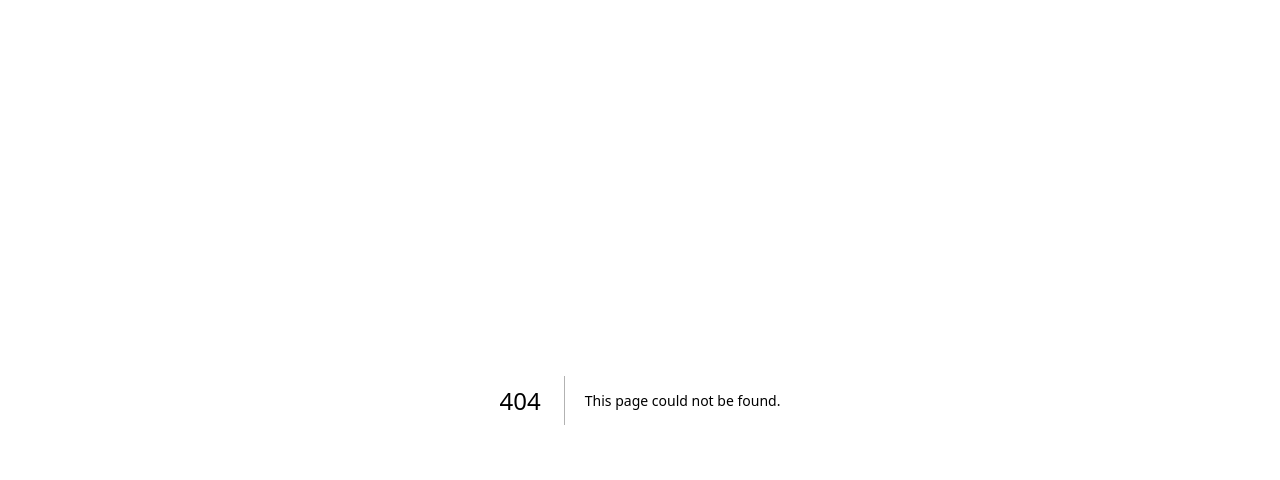
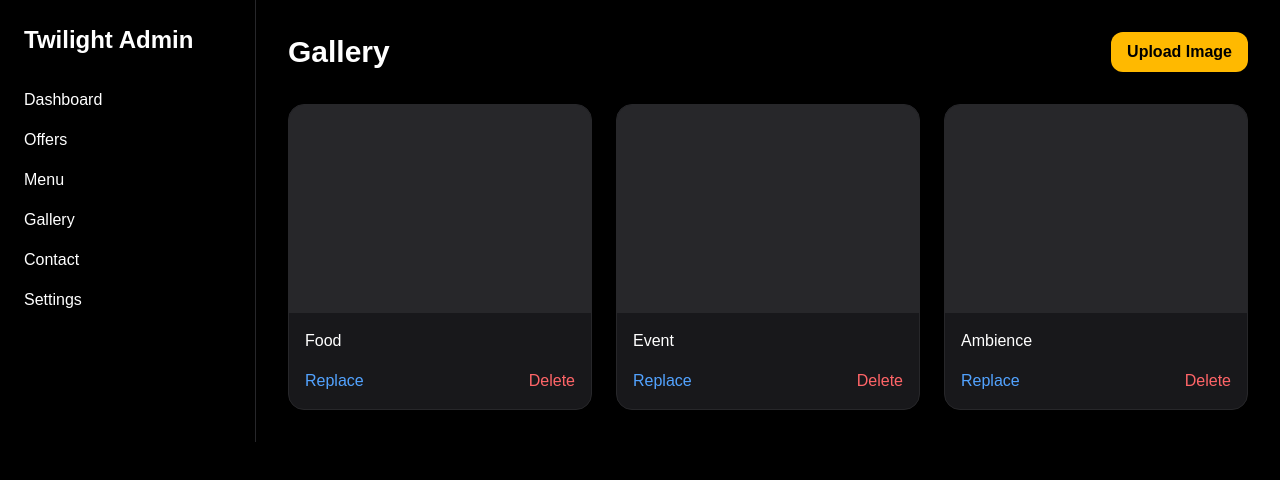
Before and after one commit to Prathiksai1278/twilight_foods, a Next.js app: page /admin/gallery in a window 1280 px wide. Before the commit this address had no page. Shown: the top 480 px of the page. Built offline with nearby package versions, Linux system fonts and the light colour scheme.

Commit message:
admin incomplete

```diff
--- /dev/null
+++ b/src/app/admin/gallery/page.tsx
@@ -0,0 +1,77 @@
+export default function GalleryPage() {
+  const images = [
+    {
+      id: 1,
+      image: "/gallery/food-1.jpg",
+      type: "Food",
+    },
+    {
+      id: 2,
+      image: "/gallery/event-1.jpg",
+      type: "Event",
+    },
+    {
+      id: 3,
+      image: "/gallery/ambience-1.jpg",
+      type: "Ambience",
+    },
+  ];
+
+  return (
+    <>
+      <div className="flex items-center justify-between">
+        <h2 className="text-3xl font-bold">
+          Gallery
+        </h2>
+
+        <button
+          className="
+            rounded-xl
+            bg-amber-400
+            px-4
+            py-2
+            font-semibold
+            text-black
+          "
+        >
+          Upload Image
+        </button>
+      </div>
+
+      <div className="mt-8 grid gap-6 md:grid-cols-3">
+        {images.map((img) => (
+          <div
+            key={img.id}
+            className="
+              overflow-hidden
+              rounded-2xl
+              border
+              border-zinc-800
+              bg-zinc-900
+            "
+          >
+            <div className="h-52 bg-zinc-800" />
+
+            <div className="p-4">
+              <p className="font-medium">
+                {img.type}
+              </p>
+
+              <div className="mt-4 flex justify-between">
+
+                <button className="text-blue-400">
+                  Replace
+                </button>
+
+                <button className="text-red-400">
+                  Delete
+                </button>
+
+              </div>
+            </div>
+          </div>
+        ))}
+      </div>
+    </>
+  );
+}
--- /dev/null
+++ b/src/app/admin/layout.tsx
@@ -0,0 +1,49 @@
+export default function AdminLayout({
+  children,
+}: {
+  children: React.ReactNode;
+}) {
+  return (
+    <div className="min-h-screen bg-black text-white">
+      <div className="flex">
+
+        <aside className="w-64 border-r border-zinc-800 p-6">
+          <h1 className="text-2xl font-bold">
+            Twilight Admin
+          </h1>
+
+          <nav className="mt-8 flex flex-col gap-4">
+
+            <a href="/admin">Dashboard</a>
+
+            <a href="/admin/offers">
+              Offers
+            </a>
+
+            <a href="/admin/menu">
+              Menu
+            </a>
+
+            <a href="/admin/gallery">
+              Gallery
+            </a>
+
+            <a href="/admin/contact">
+              Contact
+            </a>
+
+            <a href="/admin/settings">
+              Settings
+            </a>
+
+          </nav>
+        </aside>
+
+        <main className="flex-1 p-8">
+          {children}
+        </main>
+
+      </div>
+    </div>
+  );
+}
--- /dev/null
+++ b/src/app/admin/menu/page.tsx
@@ -0,0 +1,101 @@
+export default function MenuPage() {
+  const menuItems = [
+    {
+      id: 1,
+      category: "Burgers",
+      name: "Chicken Zinger",
+      price: "₹199",
+      available: true,
+    },
+    {
+      id: 2,
+      category: "Pizzas",
+      name: "Cheese Burst",
+      price: "₹299",
+      available: false,
+    },
+  ];
+
+  return (
+    <>
+      <div className="flex items-center justify-between">
+        <h2 className="text-3xl font-bold">
+          Menu Management
+        </h2>
+
+        <button
+          className="
+            rounded-xl
+            bg-amber-400
+            px-4
+            py-2
+            font-semibold
+            text-black
+          "
+        >
+          Add Item
+        </button>
+      </div>
+
+      <div className="mt-8 overflow-hidden rounded-2xl border border-zinc-800">
+
+        <table className="w-full">
+          <thead className="bg-zinc-900">
+            <tr>
+              <th className="p-4 text-left">Category</th>
+              <th className="p-4 text-left">Item</th>
+              <th className="p-4 text-left">Price</th>
+              <th className="p-4 text-left">Status</th>
+              <th className="p-4 text-right">Actions</th>
+            </tr>
+          </thead>
+
+          <tbody>
+            {menuItems.map((item) => (
+              <tr
+                key={item.id}
+                className="border-t border-zinc-800"
+              >
+                <td className="p-4">
+                  {item.category}
+                </td>
+
+                <td className="p-4">
+                  {item.name}
+                </td>
+
+                <td className="p-4">
+                  {item.price}
+                </td>
+
+                <td className="p-4">
+                  {item.available ? (
+                    <span className="text-green-400">
+                      Available
+                    </span>
+                  ) : (
+                    <span className="text-red-400">
+                      Unavailable
+                    </span>
+                  )}
+                </td>
+
+                <td className="p-4 text-right">
+                  <button className="mr-3 text-blue-400">
+                    Edit
+                  </button>
+
+                  <button className="text-red-400">
+                    Delete
+                  </button>
+                </td>
+              </tr>
+            ))}
+          </tbody>
+
+        </table>
+
+      </div>
+    </>
+  );
+}
--- /dev/null
+++ b/src/app/admin/offer/page.tsx
@@ -0,0 +1,159 @@
+"use client";
+
+import { useState } from "react";
+
+export default function OffersPage() {
+  const [offers, setOffers] = useState([
+    {
+      id: 1,
+      title: "Buy 1 Get 1 Burger",
+      status: "Active",
+    },
+  ]);
+
+  const [showForm, setShowForm] = useState(false);
+
+  const [title, setTitle] = useState("");
+
+  const addOffer = () => {
+    if (!title.trim()) return;
+
+    setOffers([
+      ...offers,
+      {
+        id: Date.now(),
+        title,
+        status: "Active",
+      },
+    ]);
+
+    setTitle("");
+    setShowForm(false);
+  };
+
+  const deleteOffer = (id: number) => {
+    setOffers(
+      offers.filter((offer) => offer.id !== id)
+    );
+  };
+
+  return (
+    <>
+      <div className="flex items-center justify-between">
+        <h2 className="text-3xl font-bold">
+          Offers
+        </h2>
+
+        <button
+          onClick={() => setShowForm(true)}
+          className="
+            rounded-xl
+            bg-amber-400
+            px-4
+            py-2
+            font-semibold
+            text-black
+          "
+        >
+          Add Offer
+        </button>
+      </div>
+
+      {showForm && (
+        <div
+          className="
+            mt-6
+            rounded-2xl
+            border
+            border-zinc-800
+            bg-zinc-900
+            p-6
+          "
+        >
+          <input
+            type="text"
+            placeholder="Offer Title"
+            value={title}
+            onChange={(e) =>
+              setTitle(e.target.value)
+            }
+            className="
+              w-full
+              rounded-xl
+              border
+              border-zinc-700
+              bg-black
+              p-3
+            "
+          />
+
+          <button
+            onClick={addOffer}
+            className="
+              mt-4
+              rounded-xl
+              bg-green-500
+              px-4
+              py-2
+              font-semibold
+              text-white
+            "
+          >
+            Save Offer
+          </button>
+        </div>
+      )}
+
+      <div className="mt-8 overflow-hidden rounded-2xl border border-zinc-800">
+
+        <table className="w-full">
+          <thead className="bg-zinc-900">
+            <tr>
+              <th className="p-4 text-left">
+                Offer
+              </th>
+
+              <th className="p-4 text-left">
+                Status
+              </th>
+
+              <th className="p-4 text-right">
+                Actions
+              </th>
+            </tr>
+          </thead>
+
+          <tbody>
+            {offers.map((offer) => (
+              <tr
+                key={offer.id}
+                className="border-t border-zinc-800"
+              >
+                <td className="p-4">
+                  {offer.title}
+                </td>
+
+                <td className="p-4">
+                  {offer.status}
+                </td>
+
+                <td className="p-4 text-right">
+                  <button
+                    onClick={() =>
+                      deleteOffer(offer.id)
+                    }
+                    className="text-red-400"
+                  >
+                    Delete
+                  </button>
+                </td>
+              </tr>
+            ))}
+          </tbody>
+
+        </table>
+
+      </div>
+    </>
+  );
+}
--- /dev/null
+++ b/src/app/admin/page.tsx
@@ -0,0 +1,41 @@
+export default function AdminPage() {
+  return (
+    <>
+      <h2 className="text-3xl font-bold">
+        Dashboard
+      </h2>
+
+      <div className="mt-8 grid gap-6 md:grid-cols-4">
+
+        <div className="rounded-2xl border border-zinc-800 bg-zinc-900 p-6">
+          <h3>Total Offers</h3>
+          <p className="mt-2 text-3xl font-bold">
+            5
+          </p>
+        </div>
+
+        <div className="rounded-2xl border border-zinc-800 bg-zinc-900 p-6">
+          <h3>Menu Items</h3>
+          <p className="mt-2 text-3xl font-bold">
+            42
+          </p>
+        </div>
+
+        <div className="rounded-2xl border border-zinc-800 bg-zinc-900 p-6">
+          <h3>Gallery Images</h3>
+          <p className="mt-2 text-3xl font-bold">
+            18
+          </p>
+        </div>
+
+        <div className="rounded-2xl border border-zinc-800 bg-zinc-900 p-6">
+          <h3>Last Updated</h3>
+          <p className="mt-2">
+            Today
+          </p>
+        </div>
+
+      </div>
+    </>
+  );
+}
```
Also changed, not shown: src/components/Navbar.tsx (line endings or trailing spaces), 1 other file (tests, documents, lock files or other folders).
